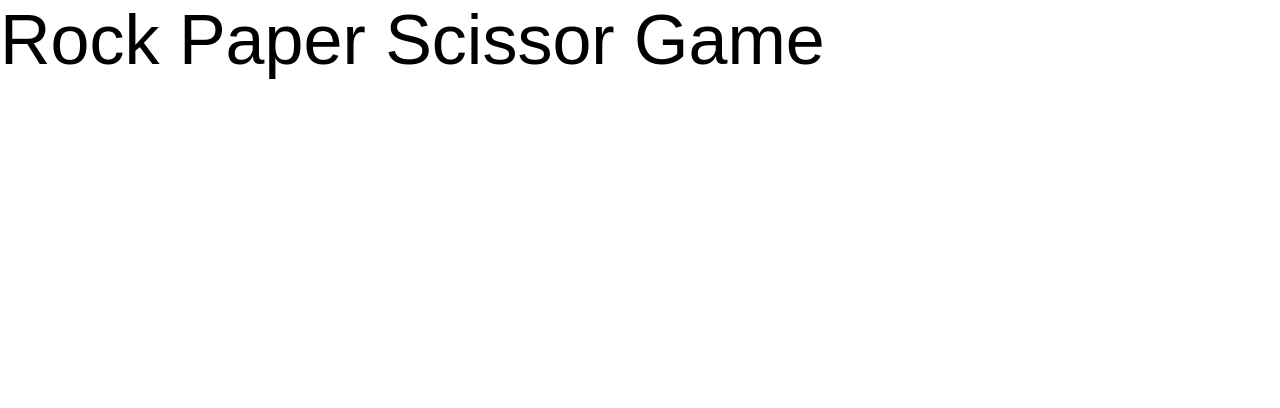
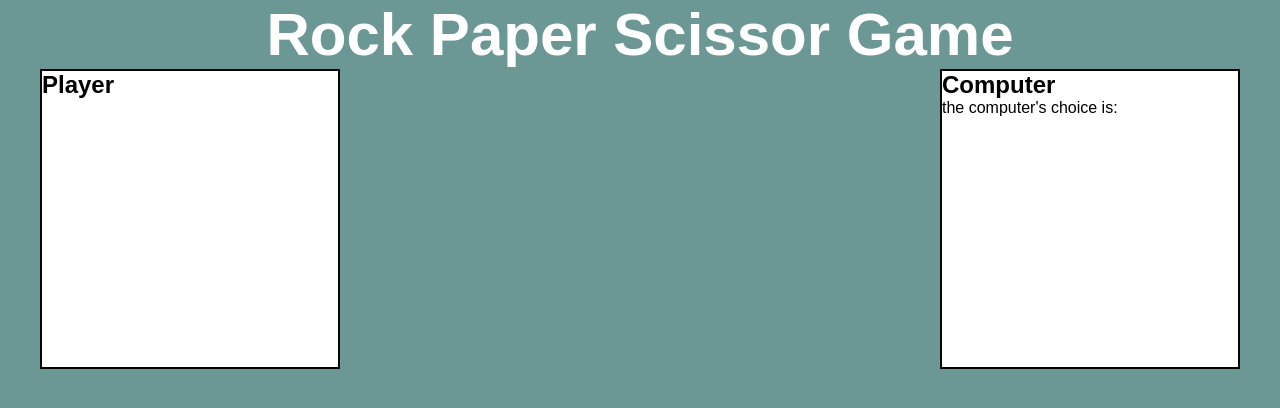
Before and after one commit to heloabrantessb/RockPaperScissorsJS, a plain HTML site: page index.html in a window 1280 px wide. Drawn offline with Linux system fonts and the light colour scheme; a web font is replaced by a local one.

Commit message:
add: starting html and css

```diff
--- a/index.html
+++ b/index.html
@@ -15,8 +15,17 @@
     <title>RPS</title>
   </head>
   <body>
-    <header>Rock Paper Scissor Game</header>
+    <header><h1>Rock Paper Scissor Game</h1></header>
+    <main>
+        <div class="choiceBox player">
+                <h2>Player</h2>
 
+        </div>
+        <div class="choiceBox comp">
+            <h2>Computer</h2>
+            <p>the computer's choice is: </p>
+        </div>
+    </main>
     <!-- <script src="script.js"></script> -->
   </body>
 </html>
--- a/style.css
+++ b/style.css
@@ -8,8 +8,25 @@
 }
 body{
     font-size: 1.6rem;
+    background-color: #6B9795;
+    color: white;
 }
 header{
+    display: flex;
+    justify-content: center;
     font-family: 'Koulen', sans-serif;
-    font-size: 7rem;
+    font-size: 3rem;
 }
+main{
+    display: flex;
+    justify-content: space-between;
+    margin: 0 4rem;
+}
+.choiceBox{
+    height: 30rem;
+    width: 30rem;
+    background-color: white;
+    font-family: 'Koulen', sans-serif;
+    color: black;
+    border: 2px solid black;
+}
```
